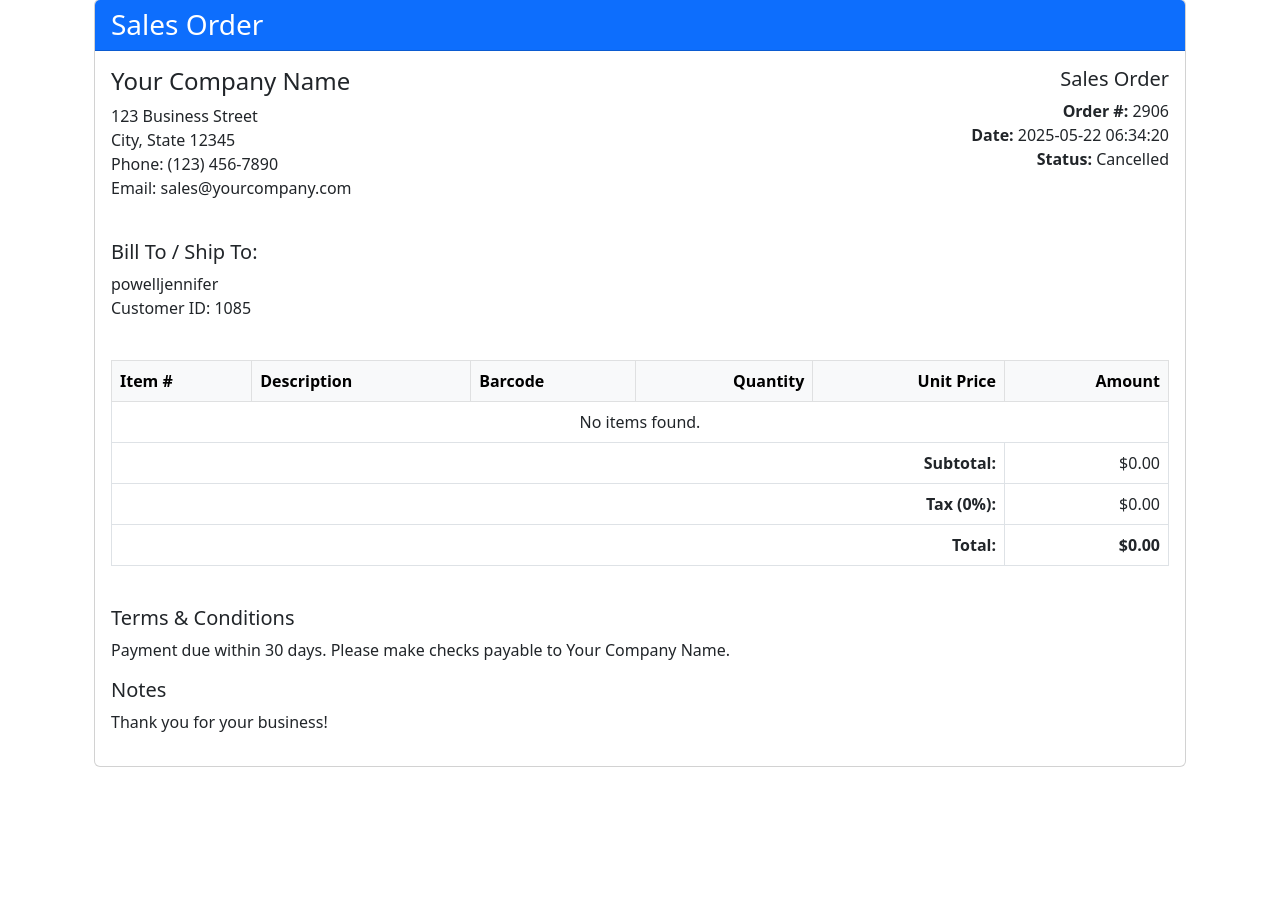
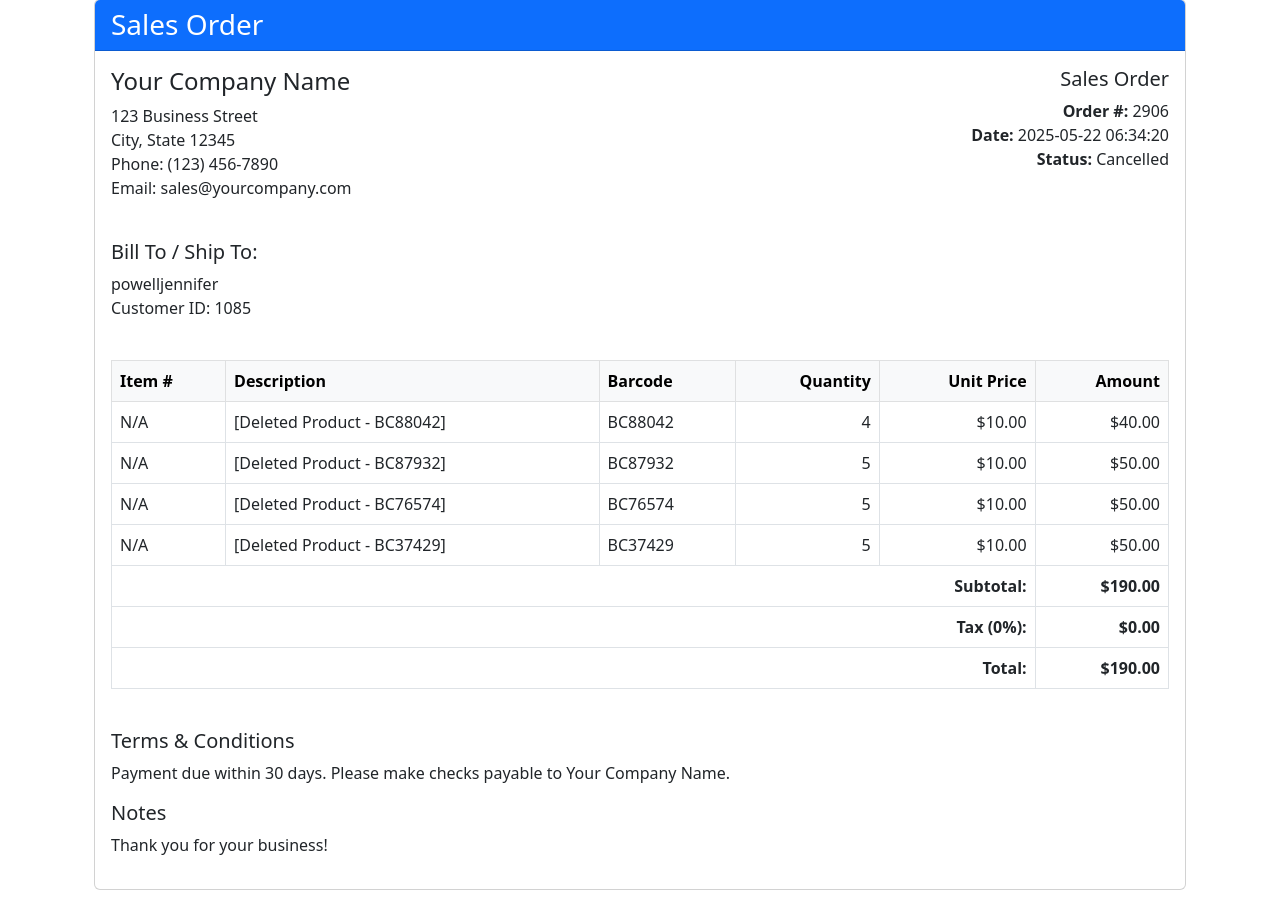
Before and after one commit to varaprasad1016/SriyaWMS, a Flask app: page /order-detail/2906 in a window 1280 px wide. Shown: the part 157-1071 px from the top of the page. Before the commit the page ends 924 px from the top, so only its background shows below. Run offline with Flask 3, Linux system fonts and the light colour scheme; a user stored in the database is signed in; data comes from the database, SQL or seed files in the repository.

Commit message:
multiple

```diff
--- a/app.py
+++ b/app.py
@@ -335,21 +335,56 @@ def view_order_detail(order_id):
             product = conn.execute('SELECT * FROM products WHERE barcode = ?', (barcode,)).fetchone()
 
             if product:
-                # For simplicity, let's assume a placeholder price of $10 per item
-                price = 10.00
-                item_total = price * details['quantity']
+                # Calculate price based on product name or use a pricing logic
+                # For now, using a simple pricing scheme based on product characteristics
+                base_price = 10.00  # Base price
+
+                # Simple pricing logic - you can customize this
+                product_name = product['name'].lower()
+                if 'premium' in product_name or 'deluxe' in product_name:
+                    price = base_price * 1.5
+                elif 'basic' in product_name or 'standard' in product_name:
+                    price = base_price * 0.8
+                else:
+                    price = base_price
+
+                quantity = details.get('quantity', 1) if isinstance(details, dict) else details
+                item_total = price * quantity
                 order_total += item_total
 
                 order_items.append({
                     'product_id': product['id'],
                     'name': product['name'],
                     'barcode': barcode,
-                    'quantity': details['quantity'],
+                    'quantity': quantity,
                     'price': price,
                     'total': item_total
                 })
-    except:
-        pass
+            else:
+                # Handle missing products
+                price = 10.00
+                quantity = details.get('quantity', 1) if isinstance(details, dict) else details
+                item_total = price * quantity
+                order_total += item_total
+
+                order_items.append({
+                    'product_id': 'N/A',
+                    'name': f'[Deleted Product - {barcode}]',
+                    'barcode': barcode,
+                    'quantity': quantity,
+                    'price': price,
+                    'total': item_total
+                })
+    except Exception as e:
+        # Handle JSON parsing errors
+        order_items.append({
+            'product_id': 'ERROR',
+            'name': f'[Data parsing error: {str(e)}]',
+            'barcode': 'N/A',
+            'quantity': 0,
+            'price': 0,
+            'total': 0
+        })
 
     conn.close()
 
--- a/templates/order_detail.html
+++ b/templates/order_detail.html
@@ -54,7 +54,7 @@
                         </tr>
                     </thead>
                     <tbody>
-            {% for item in order_items %}
+                        {% for item in items %}
                         <tr>
                             <td>{{ item.product_id }}</td>
                             <td>{{ item.name }}</td>
@@ -69,20 +69,18 @@
                         </tr>
                         {% endfor %}
                     </tbody>
-</div>
-
                     <tfoot>
                         <tr>
                             <th colspan="5" class="text-end">Subtotal:</th>
-                            <td class="text-end">${{ "%.2f"|format(total) }}</td>
+                            <th class="text-end">${{ "%.2f"|format(total) }}</th>
                         </tr>
                         <tr>
                             <th colspan="5" class="text-end">Tax (0%):</th>
-                            <td class="text-end">$0.00</td>
+                            <th class="text-end">$0.00</th>
                         </tr>
                         <tr>
                             <th colspan="5" class="text-end">Total:</th>
-                            <td class="text-end"><strong>${{ "%.2f"|format(total) }}</strong></td>
+                            <th class="text-end"><strong>${{ "%.2f"|format(total) }}</strong></th>
                         </tr>
                     </tfoot>
                 </table>
```
Lines whose indentation alone changed are shown as unchanged.
